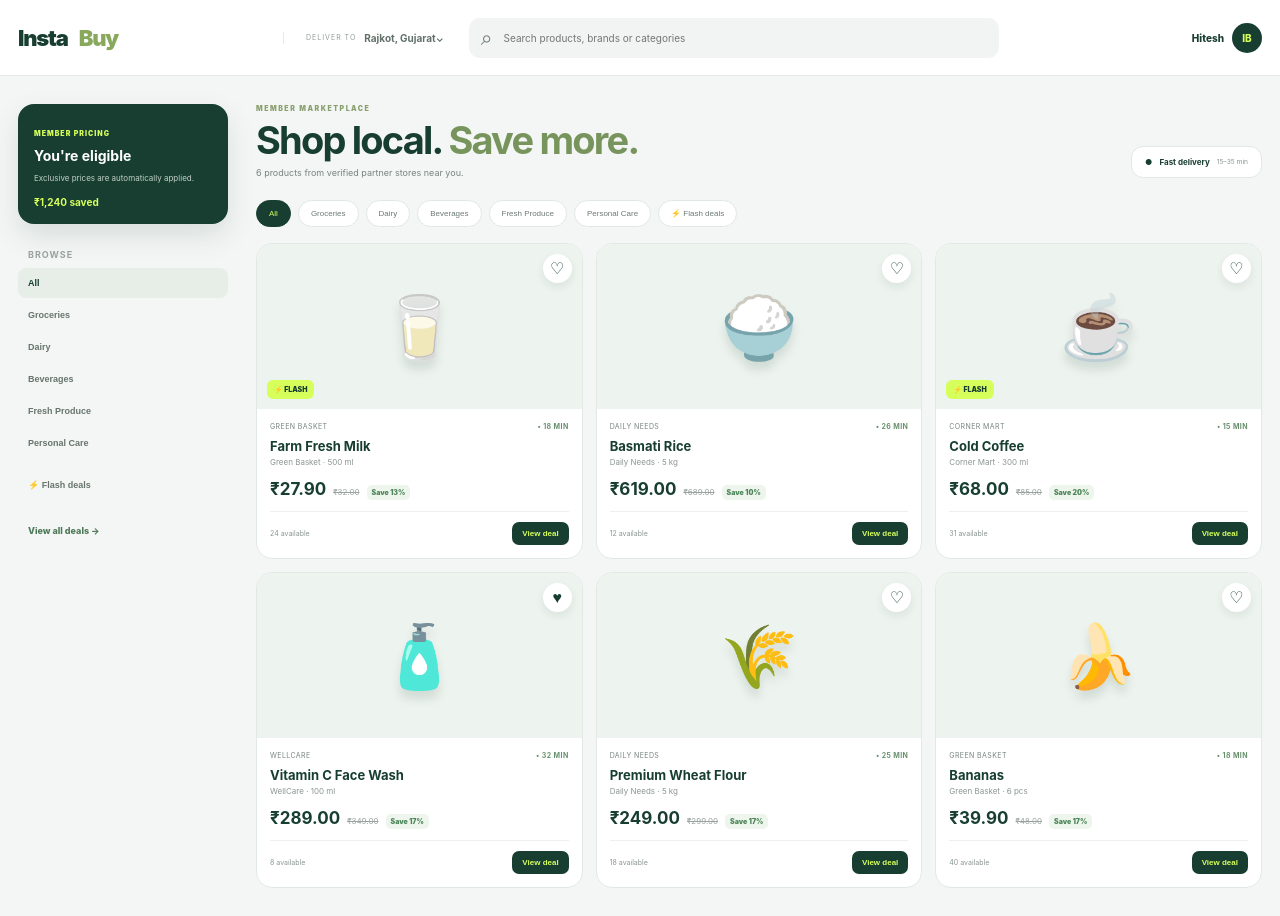
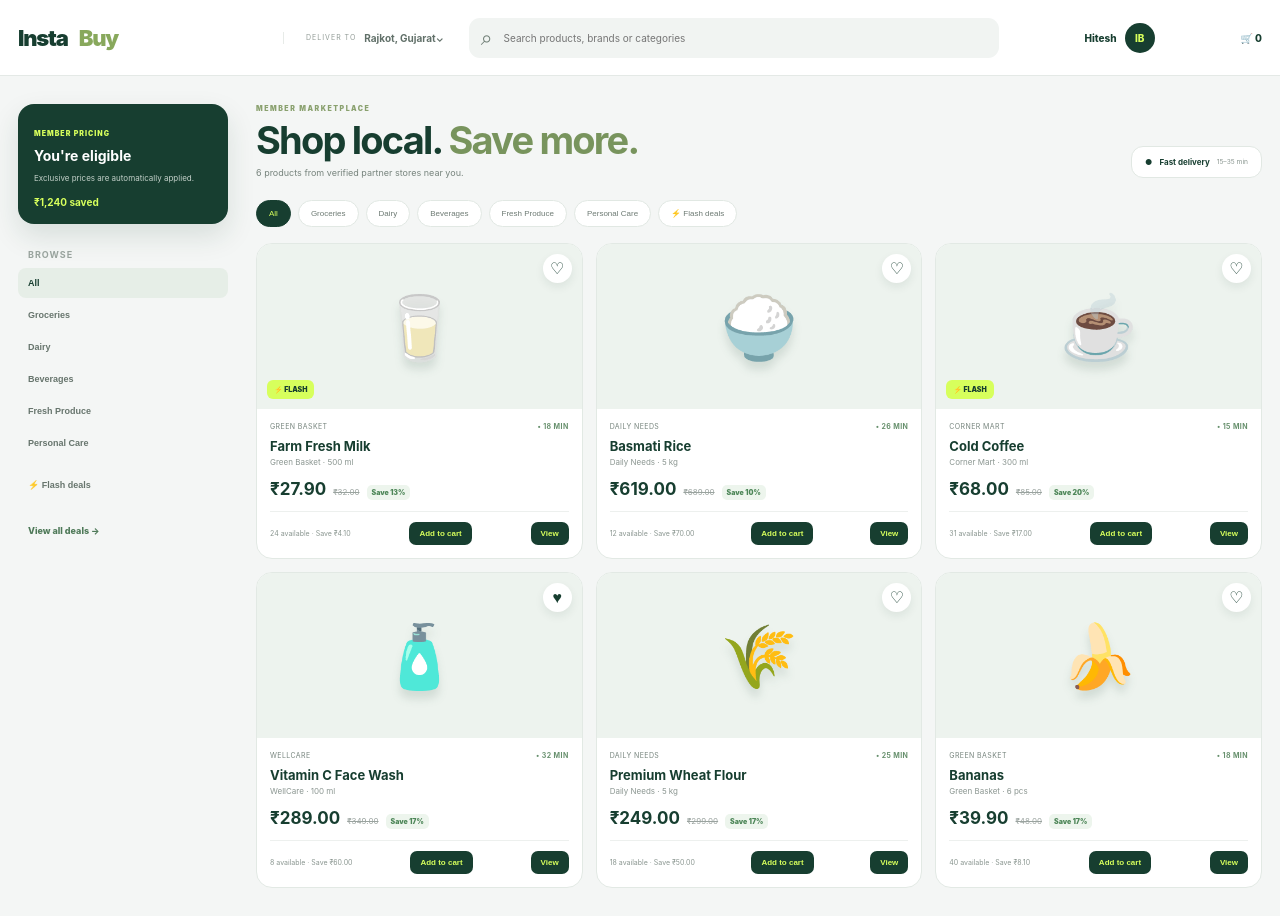
Before and after one commit to Hitesh709/InstaBuy, a Next.js app: page /shop in a window 1280 px wide. Built offline with nearby package versions, Linux system fonts and the light colour scheme.

Commit message:
feat: make shopping cart actions persistent

```diff
--- a/app/shop/page.tsx
+++ b/app/shop/page.tsx
@@ -1,8 +1,10 @@
 "use client";
 
-import { useMemo, useState } from "react";
+import { useEffect, useMemo, useState } from "react";
 import { formatInr, type Money } from "../../lib/product-catalog";
 import { memberSavingsPercent, matchesShoppingFilters, savingsMinor, type ShoppingProduct } from "../../lib/customer-shopping";
+import { addCartItem, loadCart } from "../../lib/client-store";
+import type { CartItem } from "../../lib/cart-ordering";
 import "./shop.css";
 
 const products: ShoppingProduct[] = [
@@ -23,13 +25,27 @@
   const [flashOnly, setFlashOnly] = useState(false);
   const [wishlist, setWishlist] = useState<string[]>(["P004"]);
   const [selected, setSelected] = useState<ShoppingProduct | null>(null);
+  const [cartCount, setCartCount] = useState(0);
+  const [addedId, setAddedId] = useState<string | null>(null);
+
+  useEffect(() => setCartCount(loadCart().reduce((n, item) => n + item.quantity, 0)), []);
+
   const visible = useMemo(() => products.filter((product) => matchesShoppingFilters(product, { query, category, flashOnly })), [query, category, flashOnly]);
 
+  function addToCart(product: ShoppingProduct) {
+    const item: CartItem = { id: `CI-${product.id}`, productId: product.id, name: product.name, storeId: product.storeId, storeName: product.storeName, unitPriceMinor: product.memberPriceMinor, originalPriceMinor: product.originalPriceMinor, quantity: 1, maxQuantity: product.availableQuantity, emoji: product.image };
+    const next = addCartItem(item);
+    setCartCount(next.reduce((n, i) => n + i.quantity, 0));
+    setAddedId(product.id);
+    setSelected(null);
+    window.setTimeout(() => setAddedId(null), 1200);
+  }
+
   return <main className="shopShell">
-    <header className="shopHeader"><a href="/" className="brand">Insta<span>Buy</span></a><div className="location"><small>DELIVER TO</small><strong>Rajkot, Gujarat⌄</strong></div><div className="shopSearch"><span>⌕</span><input value={query} onChange={(e) => setQuery(e.target.value)} placeholder="Search products, brands or categories" /></div><a className="account" href="/account">Hitesh <span>IB</span></a></header>
+    <header className="shopHeader"><a href="/" className="brand">Insta<span>Buy</span></a><div className="location"><small>DELIVER TO</small><strong>Rajkot, Gujarat⌄</strong></div><div className="shopSearch"><span>⌕</span><input value={query} onChange={(e) => setQuery(e.target.value)} placeholder="Search products, brands or categories" /></div><a className="account" href="/account">Hitesh <span>IB</span></a><a className="account" href="/cart" aria-label="Cart">🛒 {cartCount}</a></header>
     <div className="shopLayout"><aside className="shopSide"><div className="memberCard"><small>MEMBER PRICING</small><strong>You're eligible</strong><p>Exclusive prices are automatically applied.</p><b>₹1,240 saved</b></div><h4>Browse</h4><nav>{categories.map((item) => <button key={item.id} className={category === item.id ? "active" : ""} onClick={() => setCategory(item.id)}>{item.label}</button>)}</nav><button className={flashOnly ? "flash active" : "flash"} onClick={() => setFlashOnly(!flashOnly)}>⚡ Flash deals</button><a href="/deals" className="sideDeals">View all deals →</a></aside>
       <section className="shopMain"><div className="shopTop"><div><p className="eyebrow">MEMBER MARKETPLACE</p><h1>Shop local. <span>Save more.</span></h1><p>{visible.length} products from verified partner stores near you.</p></div><div className="deliveryPill">● <b>Fast delivery</b><small>15–35 min</small></div></div><div className="chipRow">{categories.map((item) => <button key={item.id} className={category === item.id ? "selected" : ""} onClick={() => setCategory(item.id)}>{item.label}</button>)}<button className={flashOnly ? "selected" : ""} onClick={() => setFlashOnly(!flashOnly)}>⚡ Flash deals</button></div>
-        <div className="productGrid">{visible.map((product) => { const save = savingsMinor(product); const wish = wishlist.includes(product.id); return <article className="productCard" key={product.id}><div className="productImage"><span>{product.image}</span><button aria-label="wishlist" onClick={() => setWishlist((list) => wish ? list.filter((id) => id !== product.id) : [...list, product.id])}>{wish ? "♥" : "♡"}</button>{product.flashDeal && <label>⚡ FLASH</label>}</div><div className="productBody"><div className="storeLine"><span>{product.storeName}</span><b>• {product.etaMinutes} min</b></div><h2>{product.name}</h2><p>{product.brand} · {product.unit}</p><div className="prices"><strong>{formatInr(money(product.memberPriceMinor))}</strong><del>{formatInr(money(product.originalPriceMinor))}</del><em>Save {memberSavingsPercent(product)}%</em></div><div className="cardFoot"><small>{product.availableQuantity} available</small><button onClick={() => setSelected(product)}>View deal</button></div></div></article>})}</div></section></div>
-    {selected && <div className="modalBackdrop" onClick={() => setSelected(null)}><div className="productModal" onClick={(e) => e.stopPropagation()}><button className="close" onClick={() => setSelected(null)}>×</button><div className="modalIcon">{selected.image}</div><p className="eyebrow">{selected.storeName} · {selected.etaMinutes} min</p><h2>{selected.name}</h2><p>{selected.brand} · {selected.unit}</p><div className="modalPrice"><strong>{formatInr(money(selected.memberPriceMinor))}</strong><del>{formatInr(money(selected.originalPriceMinor))}</del><b>Save {formatInr(money(savingsMinor(selected)))}</b></div><div className="modalInfo"><span>✓ Member eligible price</span><span>✓ {selected.availableQuantity} units in stock</span><span>✓ Delivered in {selected.etaMinutes} minutes</span></div><button className="primary">Add to cart</button></div></div>}
+        <div className="productGrid">{visible.map((product) => { const save = savingsMinor(product); const wish = wishlist.includes(product.id); return <article className="productCard" key={product.id}><div className="productImage"><span>{product.image}</span><button aria-label="wishlist" onClick={() => setWishlist((list) => wish ? list.filter((id) => id !== product.id) : [...list, product.id])}>{wish ? "♥" : "♡"}</button>{product.flashDeal && <label>⚡ FLASH</label>}</div><div className="productBody"><div className="storeLine"><span>{product.storeName}</span><b>• {product.etaMinutes} min</b></div><h2>{product.name}</h2><p>{product.brand} · {product.unit}</p><div className="prices"><strong>{formatInr(money(product.memberPriceMinor))}</strong><del>{formatInr(money(product.originalPriceMinor))}</del><em>Save {memberSavingsPercent(product)}%</em></div><div className="cardFoot"><small>{product.availableQuantity} available · Save {formatInr(money(save))}</small><button onClick={() => addToCart(product)}>{addedId === product.id ? "✓ Added" : "Add to cart"}</button><button onClick={() => setSelected(product)}>View</button></div></div></article>})}</div></section></div>
+    {selected && <div className="modalBackdrop" onClick={() => setSelected(null)}><div className="productModal" onClick={(e) => e.stopPropagation()}><button className="close" onClick={() => setSelected(null)}>×</button><div className="modalIcon">{selected.image}</div><p className="eyebrow">{selected.storeName} · {selected.etaMinutes} min</p><h2>{selected.name}</h2><p>{selected.brand} · {selected.unit}</p><div className="modalPrice"><strong>{formatInr(money(selected.memberPriceMinor))}</strong><del>{formatInr(money(selected.originalPriceMinor))}</del><b>Save {formatInr(money(savingsMinor(selected)))}</b></div><div className="modalInfo"><span>✓ Member eligible price</span><span>✓ {selected.availableQuantity} units in stock</span><span>✓ Delivered in {selected.etaMinutes} minutes</span></div><button className="primary" onClick={() => addToCart(selected)}>Add to cart →</button></div></div>}
   </main>;
 }
```
